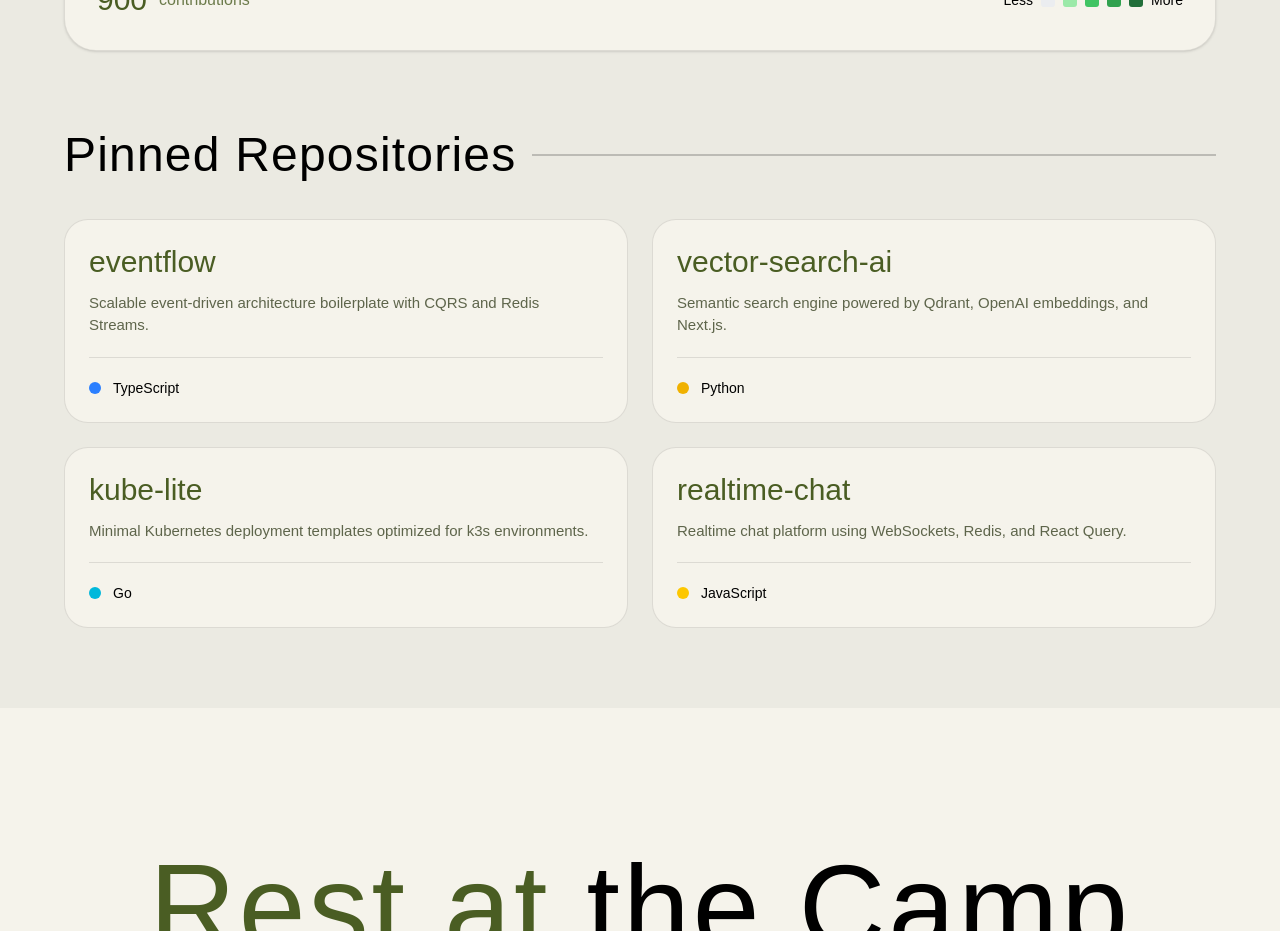
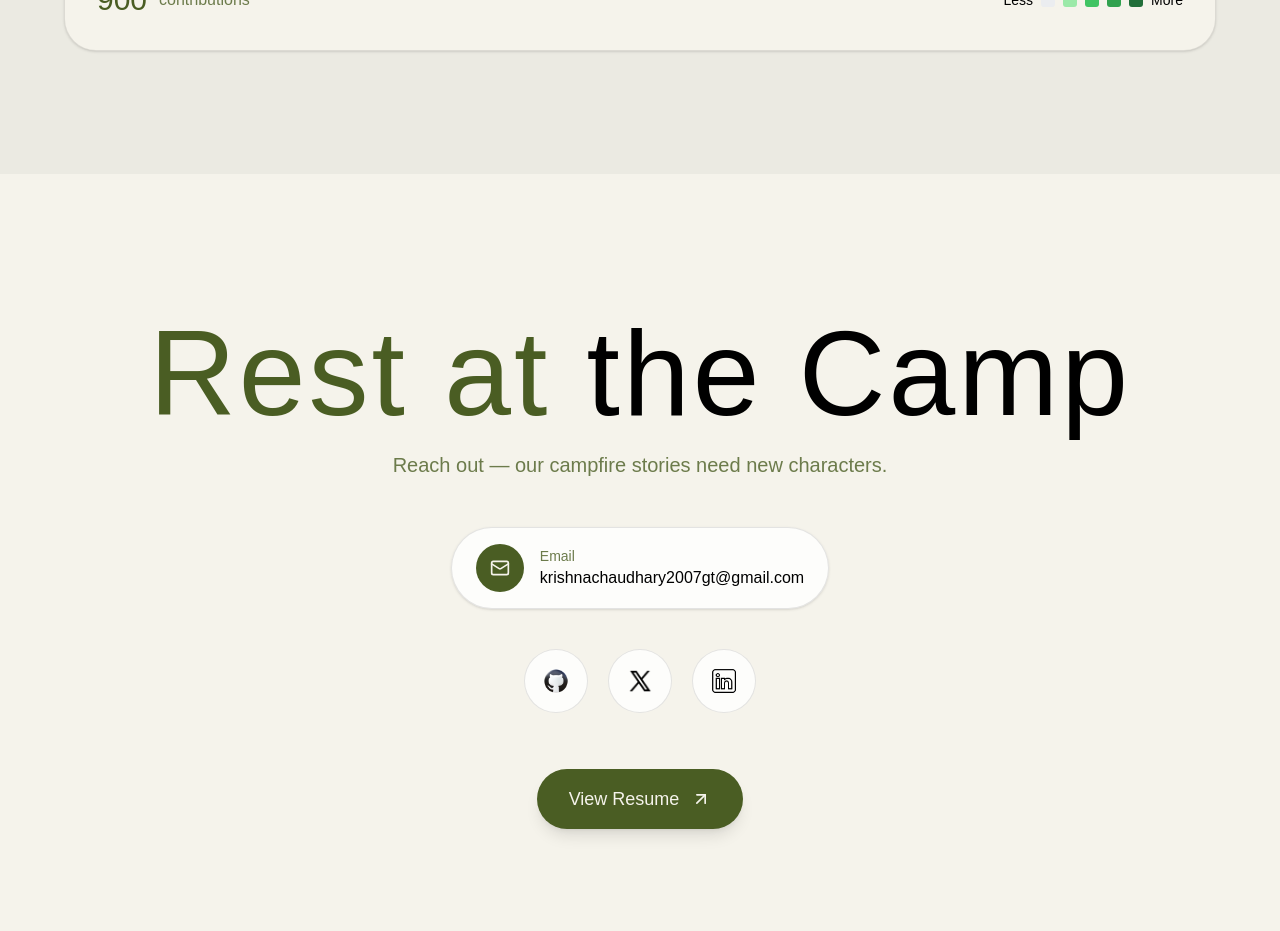
Before and after one commit to sudoKrishna/krishna, a Next.js app: page / in a window 1280 px wide. Shown: the part 4920-5851 px from the top of the page. Built offline with nearby package versions, Linux system fonts and the light colour scheme; a web font is replaced by a local one.

Commit message:
remove codemode

```diff
--- a/app/components/Github.tsx
+++ b/app/components/Github.tsx
@@ -218,63 +218,6 @@ export default function GithubPage() {
             </div>
           </div>
         </div>
-
-        {/* PINNED REPOS */}
-        <div className="mt-20">
-          <div className="flex items-center gap-4">
-            <h3
-              className={`${jersey.className} text-5xl tracking-wide ${
-                codeMode ? "text-green-400" : "text-black"
-              }`}
-            >
-              Pinned Repositories
-            </h3>
-
-            <div className="h-[2px] flex-1 bg-black/20" />
-          </div>
-
-          <div className="mt-10 grid gap-6 md:grid-cols-2">
-            {pinnedRepos.map((repo, index) => (
-              <a
-                key={index}
-                href={repo.link}
-                className={`rounded-3xl border p-6 transition-all duration-300 hover:-translate-y-1 hover:shadow-xl ${
-                  codeMode
-                    ? "bg-black border-green-500 shadow-[0_0_15px_#00ff00]"
-                    : "bg-[#F5F3EB] border-black/10"
-                }`}
-              >
-                <h4
-                  className={`${jersey.className} text-3xl ${
-                    codeMode ? "text-green-400" : "text-[#4A5D23]"
-                  }`}
-                >
-                  {codeMode ? toBinary(repo.title) : repo.title}
-                </h4>
-
-                <p
-                  className={`${cursiveFont.className} mt-3 text-[15px] ${
-                    codeMode ? "text-green-300" : "text-[#5E654B]"
-                  }`}
-                >
-                  {codeMode
-                    ? toBinary(repo.description)
-                    : repo.description}
-                </p>
-
-                <div className="my-5 h-[1px] w-full bg-black/10" />
-
-                <div className="flex items-center gap-3">
-                  <div className={`h-3 w-3 rounded-full ${repo.color}`} />
-
-                  <span className={`${cursiveFont.className} text-sm`}>
-                    {codeMode ? toBinary(repo.language) : repo.language}
-                  </span>
-                </div>
-              </a>
-            ))}
-          </div>
-        </div>
       </div>
     </section>
   );
```
